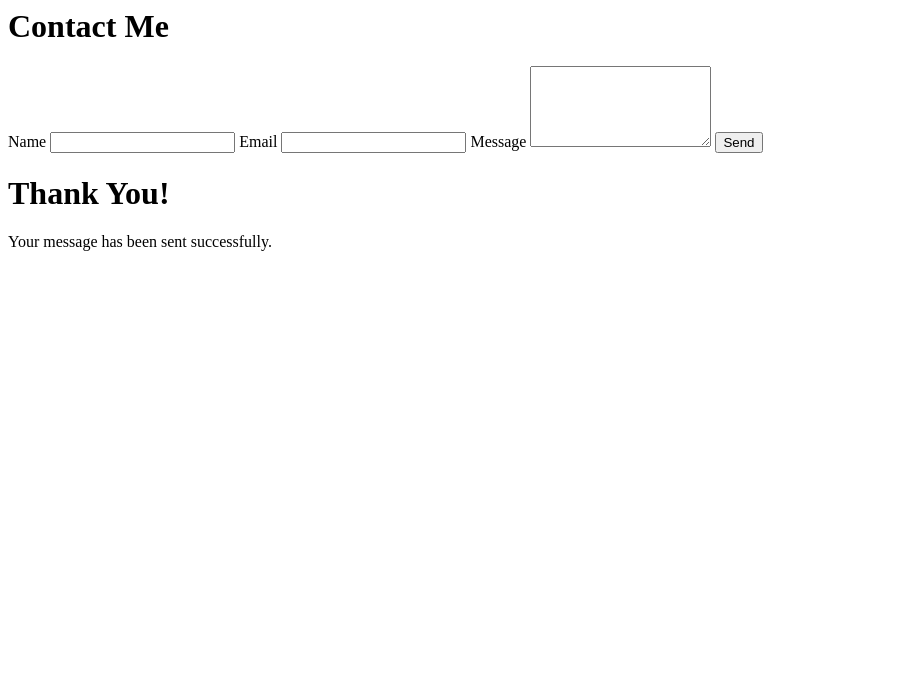
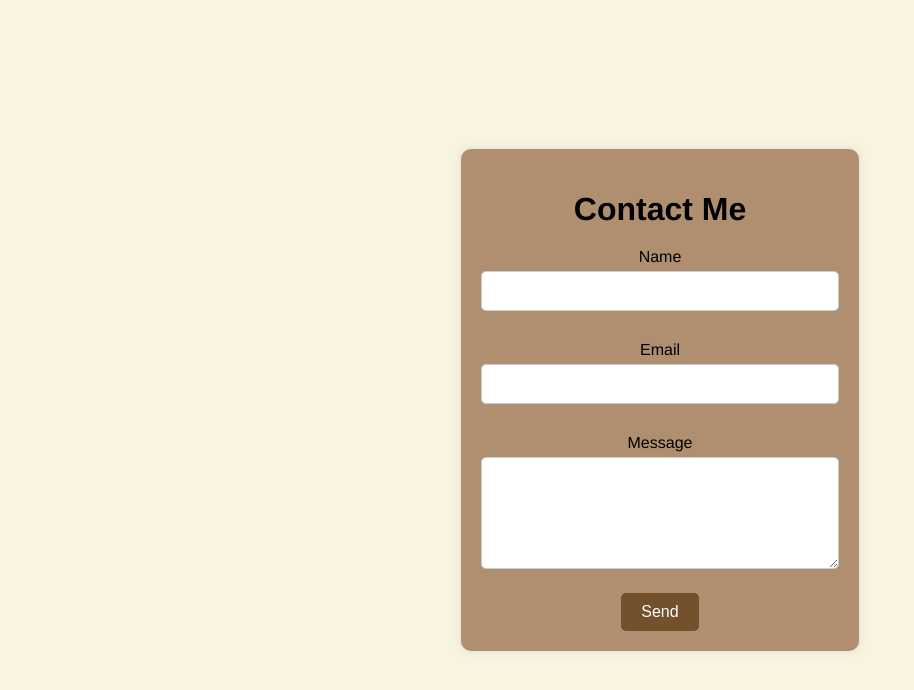
Before and after one commit to JanCarloA/Webpage, a plain HTML site: page Contact.html in a window 1280 px wide. Shown: the whole page, without its empty margins (0-914 px from the left). Drawn offline with Linux system fonts and the light colour scheme.

Commit message:
Update Contact.html

```diff
--- a/Contact.html
+++ b/Contact.html
@@ -1,3 +1,77 @@
+<!DOCTYPE html>
+<html lang="en">
+
+<head>
+    <meta charset="UTF-8">
+    <meta name="viewport" content="width=device-width, initial-scale=1.0">
+    <title>Contact</title>
+    <style>
+        body {
+            background-color: #F8F4E1;
+            display: flex;
+            justify-content: center;
+            align-items: center;
+            height: 100vh;
+            margin: 0;
+            font-family: 'Franklin Gothic Medium', 'Arial Narrow', Arial, sans-serif;
+        }
+
+        .contact-container, .thank-you-container{
+            background-color: #AF8F6F;
+            padding: 20px;
+            border-radius: 10px;
+            box-shadow: 0 0 10px rgba(0, 0, 0, 0.1);
+            width: 100%;
+            max-width: 600px;
+            text-align: center;
+        }
+        .thank-you-container {
+            display: none;
+        }
+        h1 {
+            margin-bottom: 20px;
+        }
+
+        label {
+            display: block;
+            margin: 10px 0 5px;
+        }
+
+        input, textarea {
+            width: 100%;
+            padding: 10px;
+            margin-bottom: 20px;
+            border: 1px solid #ccc;
+            border-radius: 5px;
+            font-size: 16px;
+            box-sizing: border-box;
+        }
+
+        button {
+            background-color: #74512D;
+            color: white;
+            padding: 10px 20px;
+            border: none;
+            border-radius: 5px;
+            font-size: 16px;
+            cursor: pointer;
+            transition: background-color 0.3s;
+        }
+
+        button:hover {
+            background-color: #5a3e23;
+        }
+
+        #thank-you:target .thank-you-container {
+            display: block;
+        }
+        #thank-you:target .contact-container {
+            display: none;
+        }
+
+    </style>
+</head>
+
 <body>
     <div id="form-section">
         <div class="contact-container">
@@ -23,3 +97,4 @@
         </div>
     </div>
 </body>
+</html>
```
